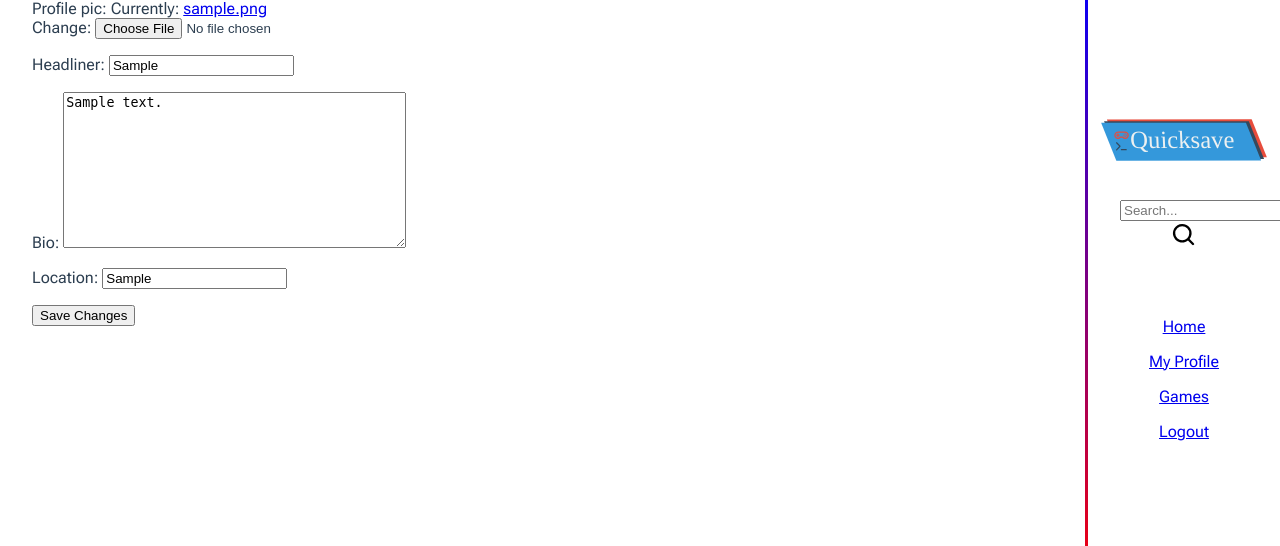
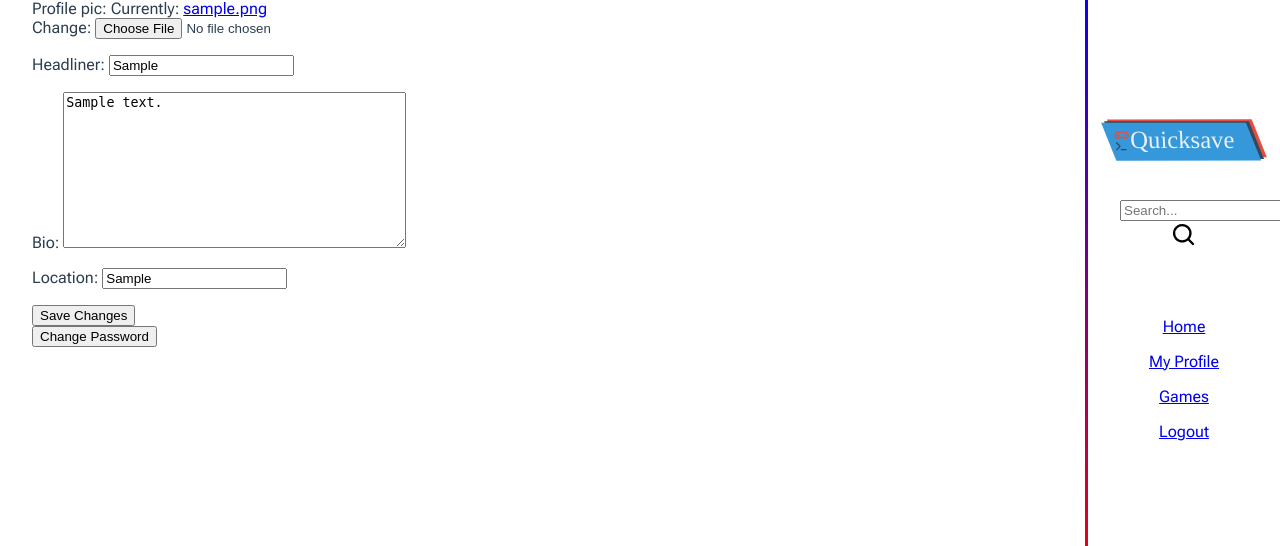
Before and after one commit to Gage-BCCA/Quicksave, a Django app: page /u/1/edit in a window 1280 px wide. Shown: the part 114-660 px from the top of the page. Run offline with Django 5.2, Linux system fonts and the light colour scheme; a user stored in the database is signed in; tables that the repository leaves empty hold one stand-in row (values such as "Sample post"); some libraries are stand-ins or nearby versions.

Commit message:
Added change password button

```diff
--- a/feed/templates/profile/edit_profile.html
+++ b/feed/templates/profile/edit_profile.html
@@ -9,5 +9,7 @@
 <input type="Submit" value="Save Changes" />
 </form>
 
+<button>Change Password</button>
+
 
 {% endblock content %}
```
